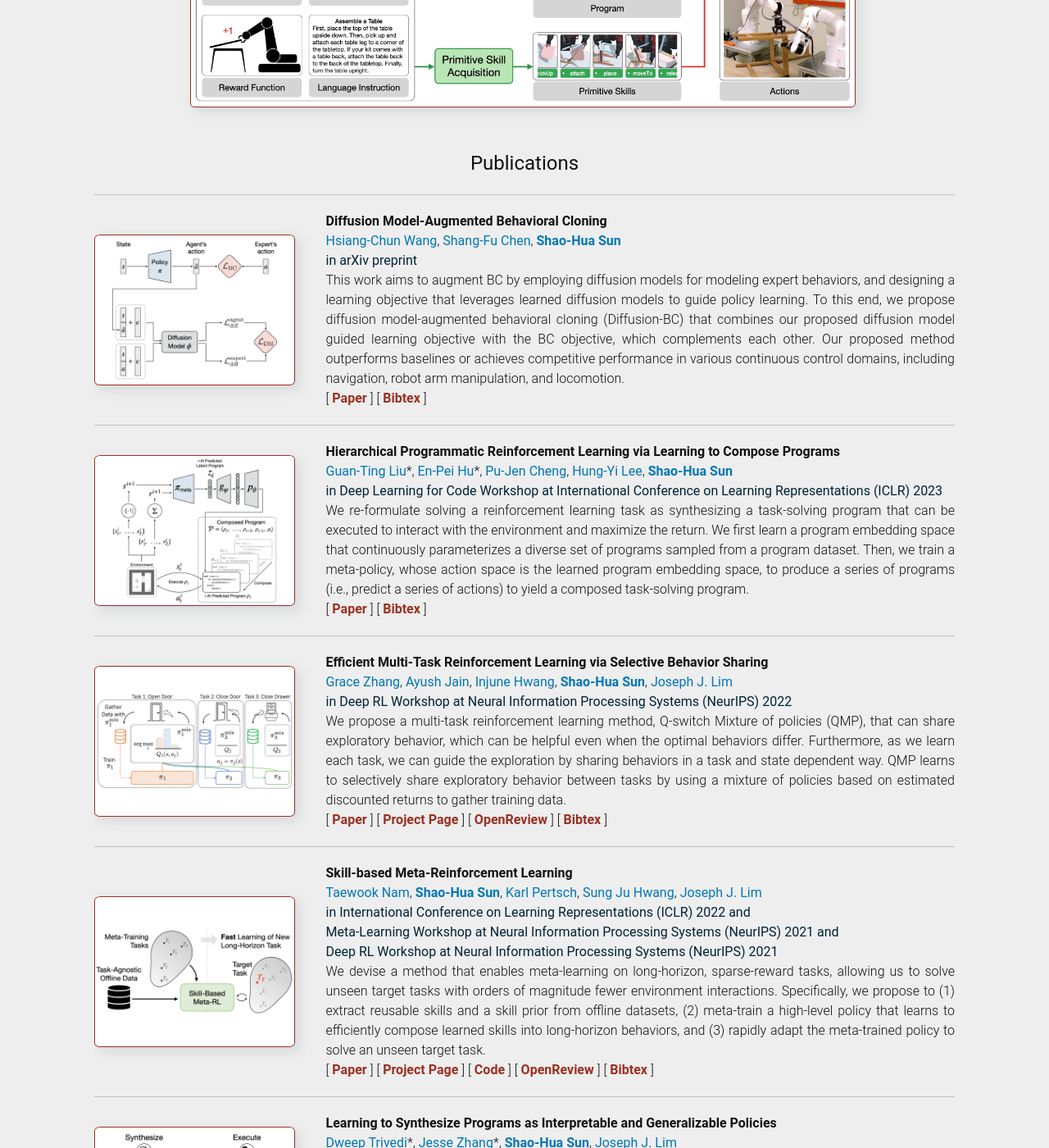
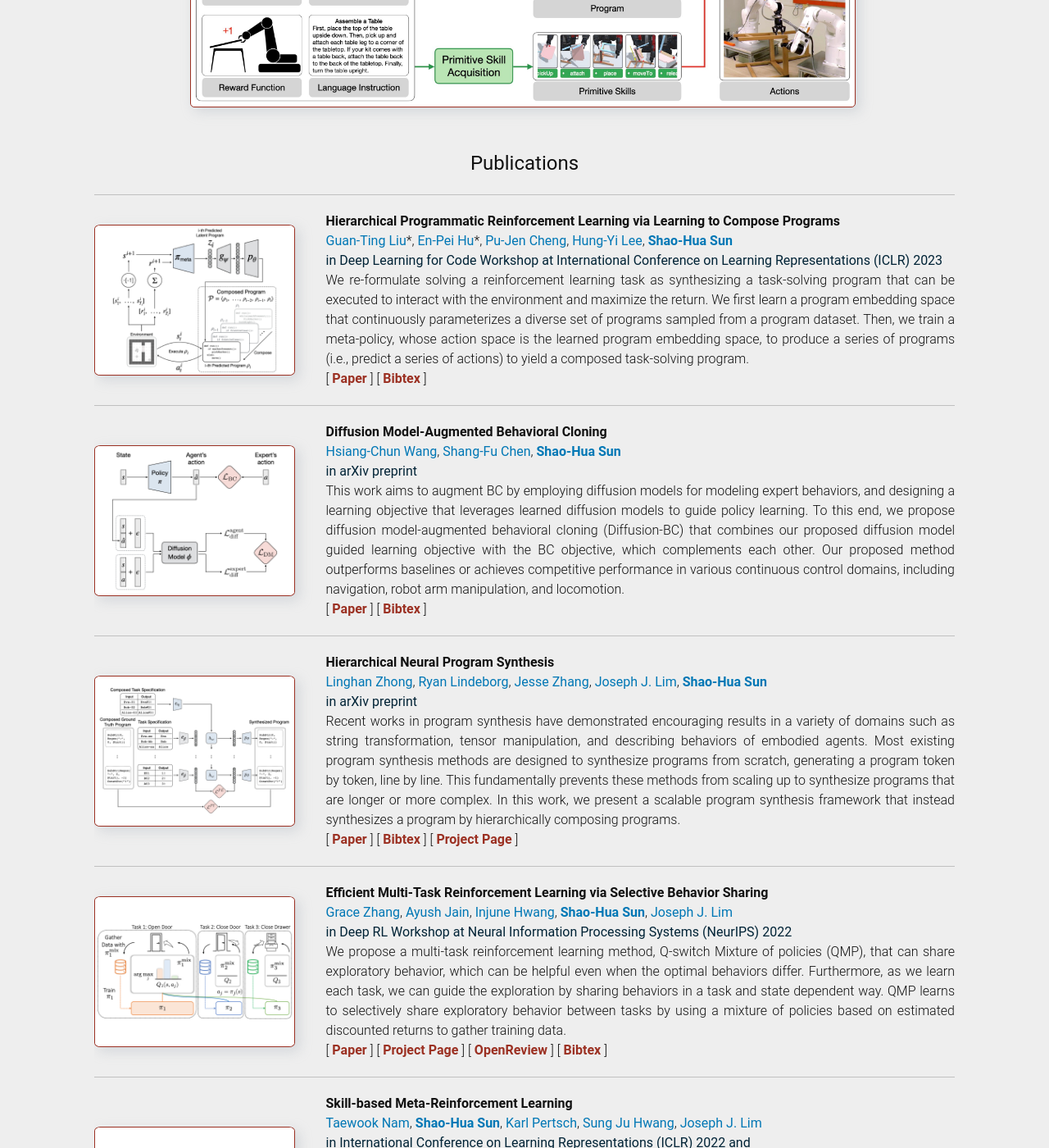
Before and after one commit to shaohua0116/shaohua0116.github.io, a Jekyll site: the page built from index.html, in a window 1280 px wide and 1400 px high, scrolled down 1137 px. Shown: the whole window at 82% size. Built offline with Jekyll 4.4.1, drawn with Linux system fonts in a browser that asks for light colours; some web fonts are replaced.

Commit message:
add hnps

```diff
--- a/_data/publications.yml
+++ b/_data/publications.yml
@@ -1,26 +1,3 @@
-- title: 'Diffusion Model-Augmented Behavioral Cloning'
-  date:  'Feb 2023'
-  imgurl: '/images/projects/diffbc.png'
-  imgprop: 'frame'
-  selected: true
-  authors:
-    - name: Hsiang-Chun Wang
-    - name: Shang-Fu Chen
-    - name: Shao-Hua Sun
-      url:  ''
-      me: true
-  desc: 'This work aims to augment BC by employing diffusion models for modeling expert behaviors, and designing a learning objective that leverages learned diffusion models to guide policy learning. To this end, we propose diffusion model-augmented behavioral cloning (Diffusion-BC) that combines our proposed diffusion model guided learning objective with the BC objective, which complements each other. Our proposed method outperforms baselines or achieves competitive performance in various continuous control domains, including navigation, robot arm manipulation, and locomotion.'
-  abstract: 'Imitation learning addresses the challenge of learning by observing an expert demonstrations without access to reward signals from the environment. Behavioral cloning (BC) formulates imitation learning as a supervised learning problem and learns from sampled state-action pairs. Despite its simplicity, it often fails to capture the temporal structure of the task and the global information of expert demonstrations. This work aims to augment BC by employing diffusion models for modeling expert behaviors, and designing a learning objective that leverages learned diffusion models to guide policy learning. To this end, we propose diffusion model-augmented behavioral cloning (Diffusion-BC) that combines our proposed diffusion model guided learning objective with the BC objective, which complements each other. Our proposed method outperforms baselines or achieves competitive performance in various continuous control domains, including navigation, robot arm manipulation, and locomotion. Ablation studies justify our design choices and investigate the effect of balancing the BC and our proposed diffusion model objective.'
-  tags:
-    - name: 'Paper'
-      url:  'https://arxiv.org/abs/2302.13335'
-    - name: 'Bibtex'
-      url:  '/bibtex/diffbc.txt'
-  publisher:  'arXiv preprint'
-  oral: false
-  oral_text: ''
-  status:   ''
-
 - title: 'Hierarchical Programmatic Reinforcement Learning via Learning to Compose Programs'
   date:  'Jan 2023'
   imgurl: '/images/projects/hprl.png'
@@ -49,6 +26,61 @@
   oral: false
   oral_text: ''
   status:   ''
+
+- title: 'Diffusion Model-Augmented Behavioral Cloning'
+  date:  'Feb 2023'
+  imgurl: '/images/projects/diffbc.png'
+  imgprop: 'frame'
+  selected: true
+  authors:
+    - name: Hsiang-Chun Wang
+    - name: Shang-Fu Chen
+    - name: Shao-Hua Sun
+      url:  ''
+      me: true
+  desc: 'This work aims to augment BC by employing diffusion models for modeling expert behaviors, and designing a learning objective that leverages learned diffusion models to guide policy learning. To this end, we propose diffusion model-augmented behavioral cloning (Diffusion-BC) that combines our proposed diffusion model guided learning objective with the BC objective, which complements each other. Our proposed method outperforms baselines or achieves competitive performance in various continuous control domains, including navigation, robot arm manipulation, and locomotion.'
+  abstract: 'Imitation learning addresses the challenge of learning by observing an expert demonstrations without access to reward signals from the environment. Behavioral cloning (BC) formulates imitation learning as a supervised learning problem and learns from sampled state-action pairs. Despite its simplicity, it often fails to capture the temporal structure of the task and the global information of expert demonstrations. This work aims to augment BC by employing diffusion models for modeling expert behaviors, and designing a learning objective that leverages learned diffusion models to guide policy learning. To this end, we propose diffusion model-augmented behavioral cloning (Diffusion-BC) that combines our proposed diffusion model guided learning objective with the BC objective, which complements each other. Our proposed method outperforms baselines or achieves competitive performance in various continuous control domains, including navigation, robot arm manipulation, and locomotion. Ablation studies justify our design choices and investigate the effect of balancing the BC and our proposed diffusion model objective.'
+  tags:
+    - name: 'Paper'
+      url:  'https://arxiv.org/abs/2302.13335'
+    - name: 'Bibtex'
+      url:  '/bibtex/diffbc.txt'
+  publisher:  'arXiv preprint'
+  oral: false
+  oral_text: ''
+  status:   ''
+
+- title: 'Hierarchical Neural Program Synthesis'
+  date:  'Mar 2023'
+  imgurl: '/images/projects/hnps.png'
+  imgprop: 'frame'
+  selected: true
+  authors:
+    - name: Linghan Zhong
+      url:  'https://thoughtp0lice.github.io/'
+    - name: Ryan Lindeborg
+      url:  'https://www.ryanlindeborg.com/'
+    - name: Jesse Zhang
+      url:  'https://jesbu1.github.io/'
+    - name: Joseph J. Lim
+      url:  'https://clvrai.com/web_lim/'
+    - name: Shao-Hua Sun
+      url:  ''
+      me: true
+  desc: 'Recent works in program synthesis have demonstrated encouraging results in a variety of domains such as string transformation, tensor manipulation, and describing behaviors of embodied agents. Most existing program synthesis methods are designed to synthesize programs from scratch, generating a program token by token, line by line. This fundamentally prevents these methods from scaling up to synthesize programs that are longer or more complex. In this work, we present a scalable program synthesis framework that instead synthesizes a program by hierarchically composing programs.'
+  abstract: 'Recent works in program synthesis have demonstrated encouraging results in a variety of domains such as string transformation, tensor manipulation, and describing behaviors of embodied agents. Most existing program synthesis methods are designed to synthesize programs from scratch, generating a program token by token, line by line. This fundamentally prevents these methods from scaling up to synthesize programs that are longer or more complex. In this work, we present a scalable program synthesis framework that instead synthesizes a program by hierarchically composing programs. The experimental results demonstrate that the proposed framework can synthesize programs that are significantly longer and more complex than the programs considered in prior program synthesis works.'
+  tags:
+    - name: 'Paper'
+      url:  'http://arxiv.org/abs/2303.06018'
+    - name: 'Bibtex'
+      url:  '/bibtex/hnps.txt'
+    - name: 'Project Page'
+      url:  'https://thoughtp0lice.github.io/hnps_web/'
+  publisher:  'arXiv preprint'
+  oral: false
+  oral_text: ''
+  status:   ''
+
 - title: 'Efficient Multi-Task Reinforcement Learning via Selective Behavior Sharing'
   date:  'Dec 2022'
   imgurl: '/images/projects/qmp.png'
--- /dev/null
+++ b/bibtex/hnps.txt
@@ -0,0 +1,6 @@
+@article{zhong2023hierarchical,
+  title={Hierarchical Neural Program Synthesis},
+  author={Zhong, Linghan and Lindeborg, Ryan and Zhang, Jesse and Lim, Joseph J and Sun, Shao-Hua},
+  journal={arXiv preprint arXiv:2303.06018},
+  year={2023}
+}
```
Also changed, not shown: images/projects/hnps.png (added).
